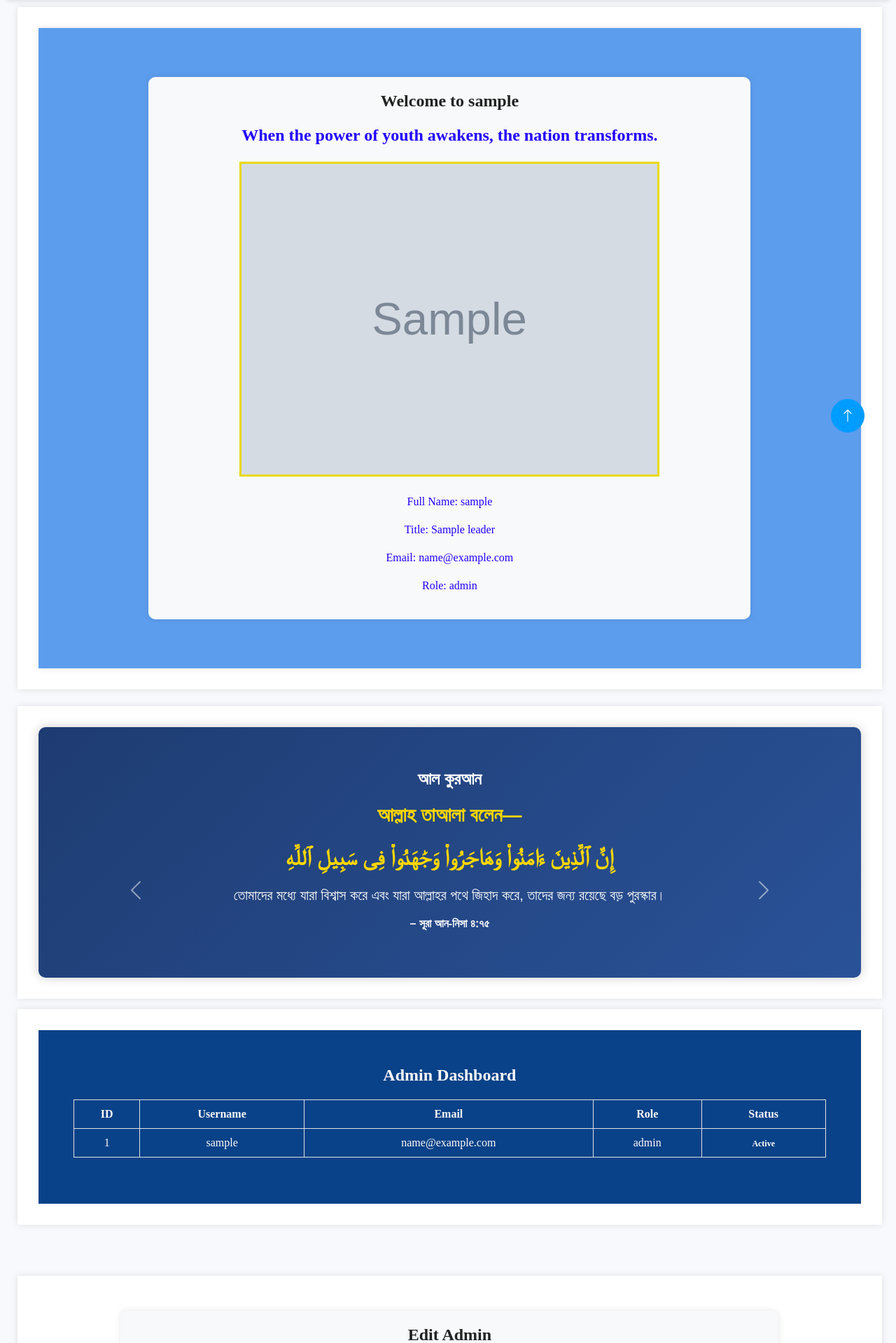
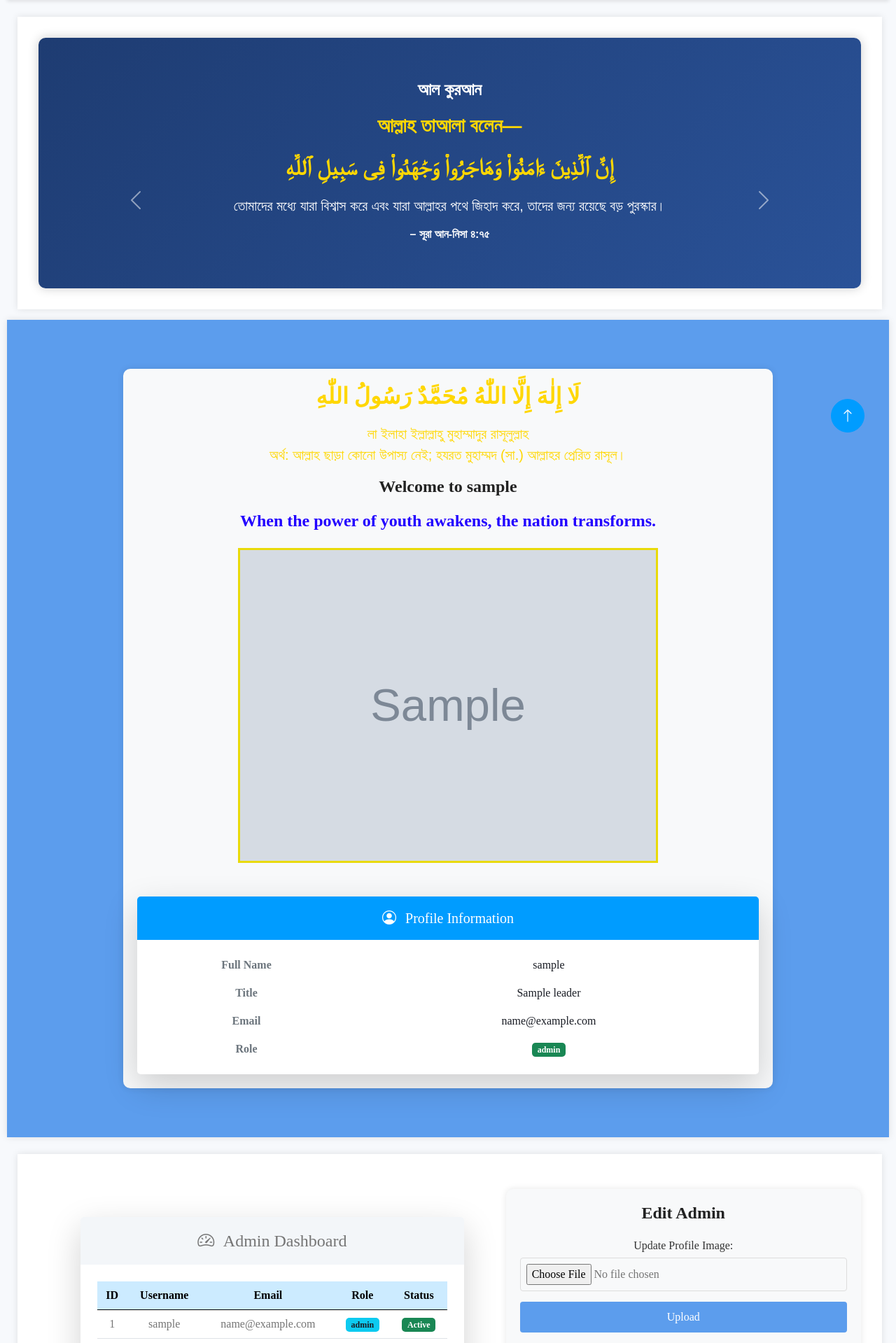
Before and after one commit to Hridoy-Jomadder/family_card, a PHP site: page /familycard/dashboard/profile.php in a window 1280 px wide. Shown: the part 137-2056 px from the top of the page at 70% size. Run offline with PHP 8.4, Linux system fonts and the light colour scheme; the visitor is signed in with stand-in values (Sample User, id 1); tables that the repository leaves empty or names only in its code hold one stand-in row (values such as "Sample post"); grey boxes marked "Sample" are stand-in pictures; some libraries are stand-ins or nearby versions; some web fonts are replaced.

Commit message:
first commit

```diff
--- a/asset.php
+++ b/asset.php
@@ -110,7 +110,7 @@ $stmt->close();
    <div class="navbar">
         <a href="index.php">Home</a>
         <a href="profile.php">Profile</a>
-        <a href="asset.php">Asset</a>
+        <a href="asset.php" class="active">Asset</a>
         <a href="jobcompany.php">Govt./Company Job</a>
         <a href="gift.php">Gift</a>
         <a href="information.php">Information</a>
@@ -149,7 +149,7 @@ $stmt->close();
 <!-- Family Assets Information -->
  <div class="container">
  <div style="width: 100%; padding: 50px;
- background-image: url('img/02.jpg');
+ background-image: url('img/04.jpg');
     background-size: cover;
     background-position: center;
     background-repeat: no-repeat;
--- a/dashboard/profile.php
+++ b/dashboard/profile.php
@@ -338,29 +338,6 @@ $conn->close();
         <a href="logout.php" onclick="return confirm('Are you sure you want to log out?');">Logout</a>
         </div>
 </div>
-<div class="container">
-<div style="width: 100%; text-align: center; padding: 50px; background-color: #5c9ded; box-shadow: 0px 0px 10px rgba(0, 0, 0, 0.1);">
-    <div class="profile-container">
-        <h2>Welcome to <?= htmlspecialchars($username) ?></h2>
-        <h4 style="color: #2200ff; font-family: 'time'">When the power of youth awakens, the nation transforms.</h4>
-           <br>
-        <img src="<?= htmlspecialchars($profile_image) ?>" alt="Profile Image" class="profile-image">
-        <br>
-        <br>
-        <p style="color: #2200ff;">Full Name: <?= htmlspecialchars($username) ?></p>
-        <p style="color: #2200ff;">Title: <?= htmlspecialchars($title) ?></p>
-        <!-- <p>Designation: <?= htmlspecialchars($title) ?></p> -->
-
-        <p style="color: #2200ff;">Email: <?= htmlspecialchars($email) ?></p>
-        <p style="color: #2200ff;">Role: <?= htmlspecialchars($role) ?></p>
-
-
-        <?php if ($message): ?>
-            <p class="message"><?= htmlspecialchars($message) ?></p>
-        <?php endif; ?>
-    </div>
- </div>
-</div>
 
 <div class="container mt-4">
 <div style="width: 100%; padding: 60px; background: linear-gradient(135deg,#1e3c72,#2a5298); box-shadow: 0px 0px 15px rgba(0, 0, 0, 0.2); border-radius:10px;">
@@ -438,12 +415,97 @@ $conn->close();
 </div>
 </div>
 
-<!-- Admin Dashboard HTML -->
-<div class="container">
-<div style="width: 100%; text-align: center; padding: 50px; background-color:rgb(9, 66, 136);color:rgb(253, 250, 251);">
-    <h2 style="color:rgb(253, 250, 251);">Admin Dashboard</h2>
-    <table class="table table-bordered">
-        <thead style="color:rgb(253, 250, 251);">
+
+<div style="width: 100%; text-align: center; padding: 50px; background-color: #5c9ded; box-shadow: 0px 0px 10px rgba(0, 0, 0, 0.1);">
+    <div class="profile-container">
+        <h2 style="color:#ffd700; font-size:32px; direction: rtl; font-family: 'Scheherazade', serif;">
+    لَا إِلٰهَ إِلَّا اللّٰهُ مُحَمَّدٌ رَسُولُ اللّٰهِ
+</h2>
+
+<p style="color:#ffd700; font-family:'Nikosh', sans-serif; font-size:20px;">
+    লা ইলাহা ইল্লাল্লাহু মুহাম্মাদুর রাসূলুল্লাহ <br>
+    অর্থ: আল্লাহ ছাড়া কোনো উপাস্য নেই; হযরত মুহাম্মদ (সা.) আল্লাহর প্রেরিত রাসূল।
+</p>
+        <h2>Welcome to <?= htmlspecialchars($username) ?></h2>
+        <h4 style="color: #2200ff; font-family: 'time'">When the power of youth awakens, the nation transforms.</h4>
+           <br>
+        <img src="<?= htmlspecialchars($profile_image) ?>" alt="Profile Image" class="profile-image">
+        <br>
+        <br>
+        <div class="card shadow-lg border-0 rounded-4 overflow-hidden mt-4">
+
+    <div class="bg-primary text-white text-center py-3 fs-5 fw-semibold">
+        <i class="bi bi-person-circle me-2"></i> Profile Information
+    </div>
+
+    <div class="p-4">
+
+        <div class="row mb-3">
+            <div class="col-sm-4 fw-bold text-secondary">
+                Full Name
+            </div>
+            <div class="col-sm-8 text-dark">
+                <?= htmlspecialchars($username) ?>
+            </div>
+        </div>
+
+        <div class="row mb-3">
+            <div class="col-sm-4 fw-bold text-secondary">
+                Title
+            </div>
+            <div class="col-sm-8 text-dark">
+                <?= htmlspecialchars($title) ?>
+            </div>
+        </div>
+
+        <div class="row mb-3">
+            <div class="col-sm-4 fw-bold text-secondary">
+                Email
+            </div>
+            <div class="col-sm-8 text-dark">
+                <?= htmlspecialchars($email) ?>
+            </div>
+        </div>
+
+        <div class="row">
+            <div class="col-sm-4 fw-bold text-secondary">
+                Role
+            </div>
+            <div class="col-sm-8">
+                <span class="badge bg-success">
+                    <?= htmlspecialchars($role) ?>
+                </span>
+            </div>
+        </div>
+
+        <?php if ($message): ?>
+            <div class="alert alert-info mt-4 text-center">
+                <?= htmlspecialchars($message) ?>
+            </div>
+        <?php endif; ?>
+
+    </div>
+</div>
+    </div>
+</div>
+
+
+<div class="container my-4">
+     <div style="width: 100%;padding: 60px; justify-content: center;">
+
+    <div class="card shadow-lg border-0 rounded-4 overflow-hidden">
+
+        <!-- Header -->
+        <div class="bg-light text-black text-center py-3 fs-4 fw-semibold">
+            <i class="bi bi-speedometer2 me-2"></i> Admin Dashboard
+        </div>
+
+        <div class="p-4">
+
+            <div class="table-responsive">
+                <table class="table table-hover align-middle text-center">
+
+                    <thead class="table-primary">
                         <tr>
                             <th>ID</th>
                             <th>Username</th>
@@ -452,30 +514,46 @@ $conn->close();
                             <th>Status</th>
                         </tr>
                     </thead>
-        <tbody style="color:rgb(253, 250, 251);">
+
+                    <tbody>
                         <?php while ($row = $result->fetch_assoc()) : ?>
                             <tr>
                                 <td><?= htmlspecialchars($row['id']) ?></td>
-                        <td><?= htmlspecialchars($row['username']) ?></td>
+
+                                <td class="fw-semibold">
+                                    <?= htmlspecialchars($row['username']) ?>
+                                </td>
+
                                 <td><?= htmlspecialchars($row['email']) ?></td>
-                        <td><?= htmlspecialchars($row['role']) ?></td>
+
+                                <td>
+                                    <span class="badge bg-info text-dark">
+                                        <?= htmlspecialchars($row['role']) ?>
+                                    </span>
+                                </td>
+
                                 <td>
                                     <?php if ($row['is_active']) : ?>
-                                <span class="badge badge-success">Active</span>
+                                        <span class="badge bg-success">
+                                            Active
+                                        </span>
                                     <?php else : ?>
-                                <span class="badge badge-secondary">Inactive</span>
+                                        <span class="badge bg-danger">
+                                            Inactive
+                                        </span>
                                     <?php endif; ?>
                                 </td>
                             </tr>
                         <?php endwhile; ?>
                     </tbody>
+
                 </table>
+            </div>
 
         </div>
     </div>
 
-    <br><br>
-    <div class="container">
+</div>
        <div class="profile-container">
             <!--  -->
         <h2>Edit Admin</h2>
@@ -501,6 +579,8 @@ $conn->close();
 </form>
 
         </div>
+      </div>
+    </div>
 
 <!-- Back to Top -->
 <a href="#" class="btn btn-lg btn-primary btn-lg-square back-to-top"><i class="bi bi-arrow-up"></i></a>
--- a/gift.php
+++ b/gift.php
@@ -245,7 +245,7 @@ $conn->close(); // Close the connection after all queries are executed
         <a href="profile.php">Profile</a>
         <a href="asset.php">Asset</a>
         <a href="jobcompany.php">Govt./Company Job</a>
-        <a href="gift.php">Gift</a>
+        <a href="gift.php" class="active">Gift</a>
         <a href="information.php">Information</a>
         <a href="logout.php">Logout</a>
     </div>
--- a/information.php
+++ b/information.php
@@ -239,7 +239,7 @@ if ($_SERVER["REQUEST_METHOD"] == "POST" && isset($_POST['nidnumber'])) {
         <a href="asset.php">Asset</a>
         <a href="jobcompany.php">Govt./Company Job</a>
         <a href="gift.php">Gift</a>
-        <a href="">Information</a>
+        <a href="information.php" class="active">Information</a>
         <a href="logout.php">Logout</a>
     </div>
 
--- a/jobcompany.php
+++ b/jobcompany.php
@@ -145,7 +145,7 @@ foreach ($salary_fields as $field) {
         <a href="index.php">Home</a>
         <a href="profile.php">Profile</a>
         <a href="asset.php">Asset</a>
-        <a href="jobcompany.php">Govt./Company Job</a>
+        <a href="jobcompany.php" class="active">Govt./Company Job</a>
         <a href="gift.php">Gift</a>
         <a href="information.php">Information</a>
         <a href="logout.php">Logout</a>
--- a/login.php
+++ b/login.php
@@ -55,7 +55,7 @@ if ($_SERVER['REQUEST_METHOD'] === 'POST') {
     <link rel="stylesheet" href="css/style.css">
 </head>
 <body>
-    <div class="container0" style="background-image: url('img/022.jpg'); background-size: cover; background-position: center; background-repeat: no-repeat;">
+    <div class="container0" style="background-image: url('img/02.jpg'); background-size: cover; background-position: center; background-repeat: no-repeat;">
         <h1>Welcome to Family Card</h1>
         <h4>Hand in hand, the country of pride is Shahid Ziaur Rahman Bangladesh.</h4>
         <br>
```
Also changed, not shown: css/style.css (+13 -3 lines), index.php (+9 -9 lines), months.php (+22 -10 lines), profile.php (+6 -5 lines), user_qr_gift_table.php (deleted, +0 -80 lines), verify.php (+69 -26 lines), img/07.png. Lines whose indentation alone changed are shown as unchanged.
